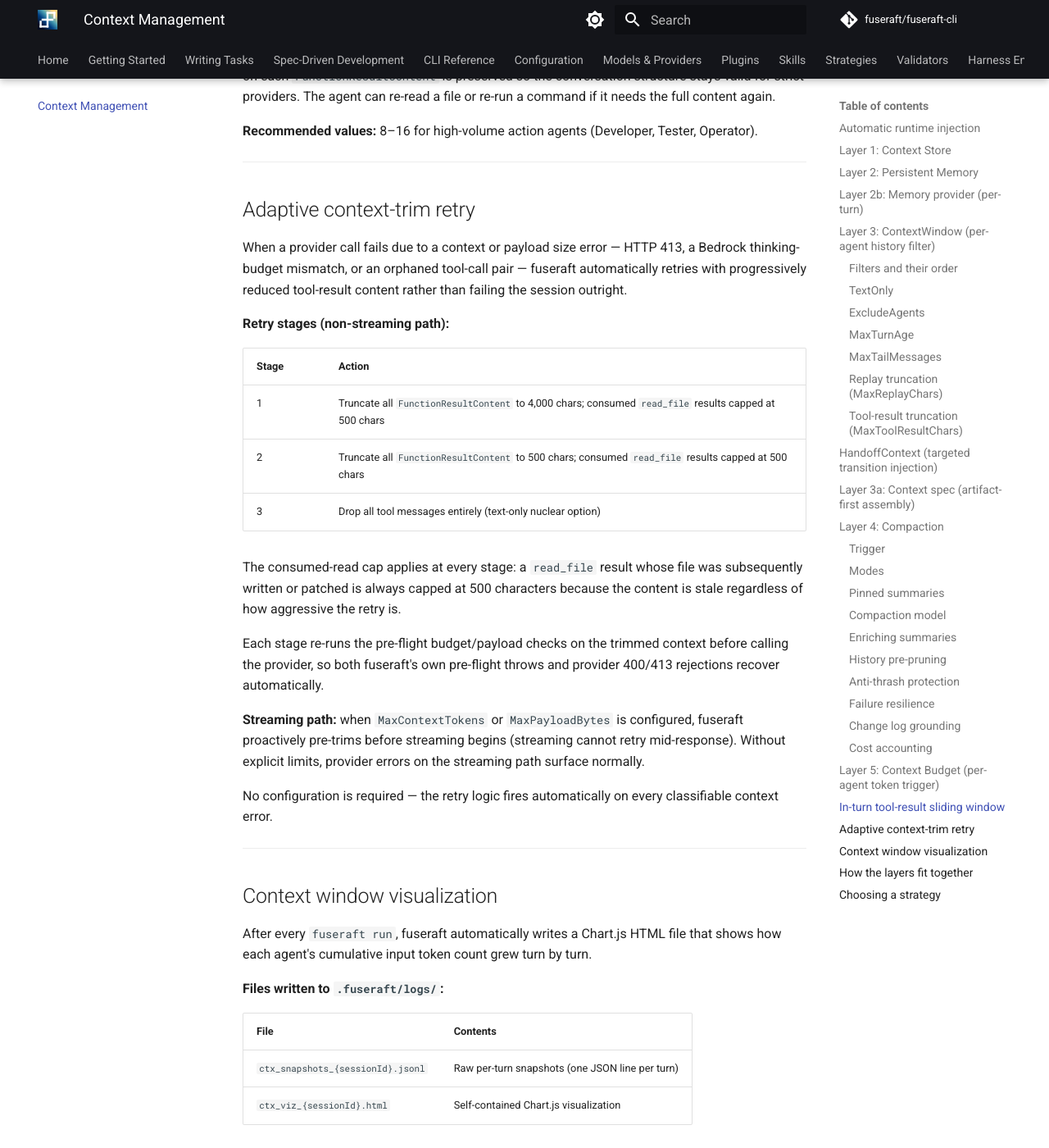
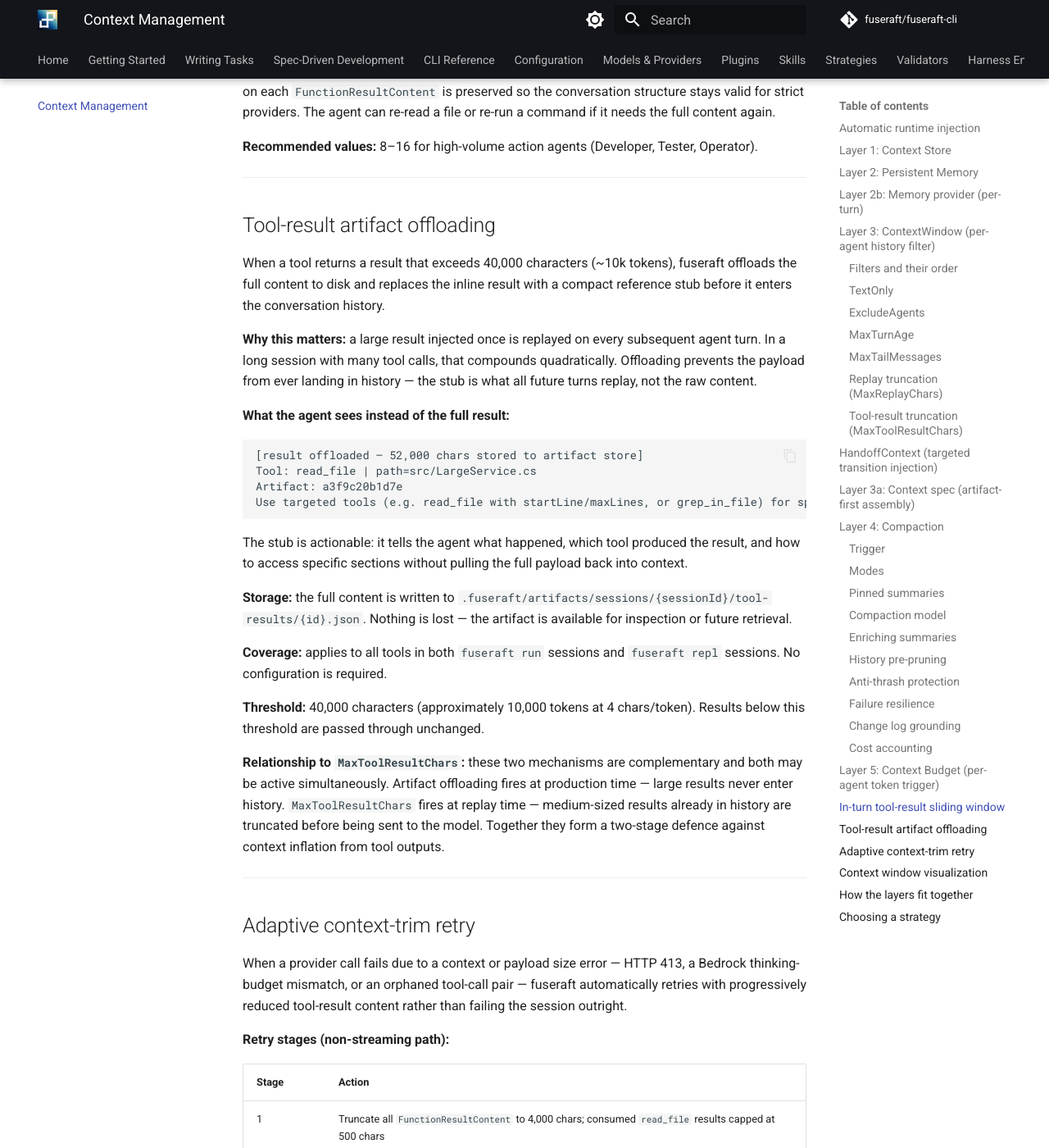
Before and after one commit to fuseraft/fuseraft-cli, an MkDocs documentation site: the page built from docs/context-management.md, in a window 1280 px wide and 1400 px high, scrolled down 13813 px. Shown: the whole window at 82% size. Built offline with MkDocs 1.6.1 and Material for MkDocs 9.7.7, drawn with Linux system fonts in a browser that asks for light colours; comment, search, counter and statistics services are not loaded; some of the changed text lies outside the part shown.

Commit message:
docs: expand governance features and document artifact offloading
- Governance section was a single bundled bullet; broken out into discrete
  items (rings, injection detection, audit log, circuit breaker, rate limiter,
  SLO, DID identity, policy files) so each control is discoverable on its own
- Removed Developer experience section — VS Code details already have a
  dedicated section; DevUI and designer are covered in Quick start examples
- Document tool-result artifact offloading in context-management.md,
  including the two-stage relationship with MaxToolResultChars

````diff
--- a/docs/context-management.md
+++ b/docs/context-management.md
@@ -14,6 +14,7 @@
 Each agent turn
   └─ Layer 2b: Memory Provider   → fresh context fetched from pluggable store (Memory:)
   └─ Layer 3: ContextWindow      → per-agent history filter (every turn)
+  └─ Artifact offloading         → tool results > 40k chars stored to disk; stub replaces inline (always on)
 
 History too long
   └─ Layer 4: Compaction         → replace old turns with a summary
@@ -564,6 +565,33 @@
 
 ---
 
+## Tool-result artifact offloading
+
+When a tool returns a result that exceeds 40,000 characters (~10k tokens), fuseraft offloads the full content to disk and replaces the inline result with a compact reference stub before it enters the conversation history.
+
+**Why this matters:** a large result injected once is replayed on every subsequent agent turn. In a long session with many tool calls, that compounds quadratically. Offloading prevents the payload from ever landing in history — the stub is what all future turns replay, not the raw content.
+
+**What the agent sees instead of the full result:**
+
+```
+[result offloaded — 52,000 chars stored to artifact store]
+Tool: read_file | path=src/LargeService.cs
+Artifact: a3f9c20b1d7e
+Use targeted tools (e.g. read_file with startLine/maxLines, or grep_in_file) for specific sections.
+```
+
+The stub is actionable: it tells the agent what happened, which tool produced the result, and how to access specific sections without pulling the full payload back into context.
+
+**Storage:** the full content is written to `.fuseraft/artifacts/sessions/{sessionId}/tool-results/{id}.json`. Nothing is lost — the artifact is available for inspection or future retrieval.
+
+**Coverage:** applies to all tools in both `fuseraft run` sessions and `fuseraft repl` sessions. No configuration is required.
+
+**Threshold:** 40,000 characters (approximately 10,000 tokens at 4 chars/token). Results below this threshold are passed through unchanged.
+
+**Relationship to `MaxToolResultChars`:** these two mechanisms are complementary and both may be active simultaneously. Artifact offloading fires at production time — large results never enter history. `MaxToolResultChars` fires at replay time — medium-sized results already in history are truncated before being sent to the model. Together they form a two-stage defence against context inflation from tool outputs.
+
+---
+
 ## Adaptive context-trim retry
 
 When a provider call fails due to a context or payload size error — HTTP 413, a Bedrock
@@ -648,6 +676,7 @@
    │  └─ SanitizeToolPairs — strip orphaned assistant tool-call frames (strict providers)
    ├─ Layer 3a: Context spec (when Context: is declared) → task + own_history + artifact block assembled from disk
    └─ Filtered slice or artifact-assembled context → sent to LLM
+      ├─ Tool-result artifact offloading — results > 40k chars stored to disk; stub replaces inline content
       ├─ MaxInTurnToolPairs — sliding window: keep only last N tool pairs per inner call
       ├─ MaxInTurnContextTokens — budget-reactive: trim oldest pairs when over budget
       └─ On context/413 error → adaptive trim retry (up to 3 stages)
````
Also changed, not shown: README.md (+10 -8 lines).
